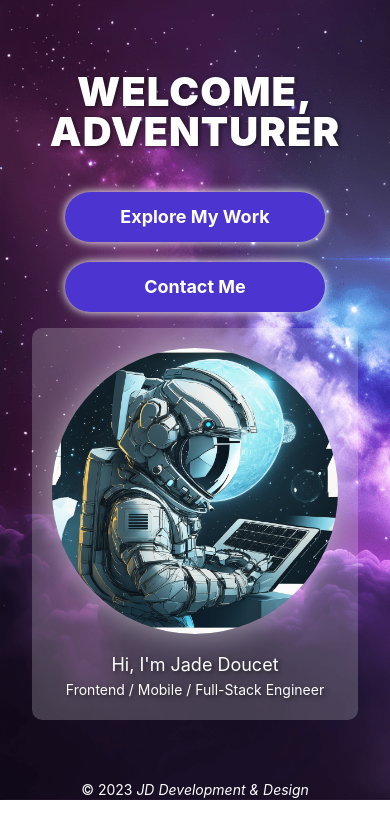
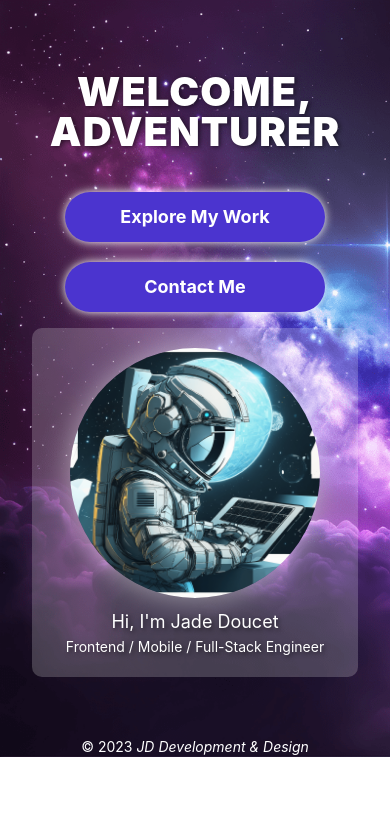
Before and after one commit to JadeJDoucet/jd-portfolio, a React (Create React App) app: page / in a window 390 px wide. Shown: the top 838 px of the page. Built offline with nearby package versions, Linux system fonts and the light colour scheme.

Commit message:
update animation

```diff
--- a/src/pages/Home.module.css
+++ b/src/pages/Home.module.css
@@ -1,58 +1,47 @@
 .astronaut {
-  width: 100%;
-  max-width: 100%;
+  width: 600px;
   height: auto;
   transition: transform 0.5s ease;
+  transform-style: preserve-3d;
   perspective: 1000px; /* Add perspective to the container */
+  transform: rotateY(var(--rotate-y, 0));
+  transform-origin: center;
+  height: 600px;
 }
 
 .front,
 .back {
-  border-radius: 50%;
-  box-shadow: 0px 0px 30px rgba(255, 255, 255, 0.5);
   width: 100%;
   max-width: 600px;
-}
-
-.front {
+  box-shadow: 0px 0px 30px rgba(255, 255, 255, 0.5);
+  height: 100%;
+  border-radius: 50%;
+  position: absolute;
+  backface-visibility: hidden;
   transform: rotateY(0deg);
+  display: flex;
+  justify-content: center;
+  align-items: center;
+  transform-origin: center; /* Set the pivot point to the center */
 }
 
 .back {
   transform: rotateY(180deg);
+  background-color: #f0f0f0; /* Adjust background color for the back of the card */
 }
 
 /* On hover, rotate the astronaut to reveal the back image */
-.astronaut:hover .front {
+.astronaut:hover {
   transform: rotateY(180deg);
 }
 
-.astronaut:hover .back {
-  transform: rotateY(0deg);
+.portraitWrapper:hover {
+  --rotate-y: 180deg;
 }
 
-/* Hide the back image by default */
-.back {
-  display: none;
-}
-
-/* Display the back image when hovering on the astronaut */
-.astronaut:hover .back {
-  display: block;
-}
-/* Hide the front image when hovering on the astronaut */
-.astronaut:hover .back {
-  display: none;
-}
-
-/* Add a smooth transition for displaying the back image */
-.back {
-  transition: opacity 0.5s ease;
-  opacity: 0;
-}
-
-.astronaut:hover .back {
-  opacity: 1;
+.portraitWrapper {
+  display: flex;
+  justify-content: center;
 }
 
 .button {
@@ -107,4 +96,9 @@
     line-height: 2.5rem;
     text-shadow: 2px 1px 4px rgba(0, 0, 0, 0.5);
   }
+
+  .astronaut {
+    width: 250px;
+    height: 250px;
+  }
 }
--- a/src/pages/Home.tsx
+++ b/src/pages/Home.tsx
@@ -37,7 +37,7 @@ const Home: React.FC = () => {
         </Grid.Col>
         <Grid.Col span="auto">
           <div className={classes.rightColumnContent}>
-            <div className={classes.imageContainer}>
+            <div className={classes.portraitWrapper}>
               <div className={classes.astronaut}>
                 <img
                   src="/images/astronaut.png"
@@ -45,7 +45,7 @@ const Home: React.FC = () => {
                   className={classes.front}
                 />
                 <img
-                  src="/images/astronaut.png"
+                  src="/images/space-wallpaper.png"
                   alt="portrait"
                   className={classes.back}
                 />
```
